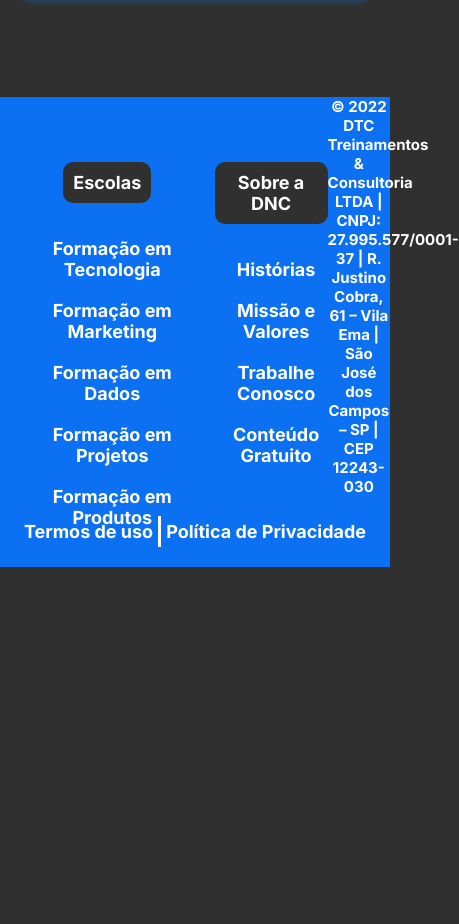
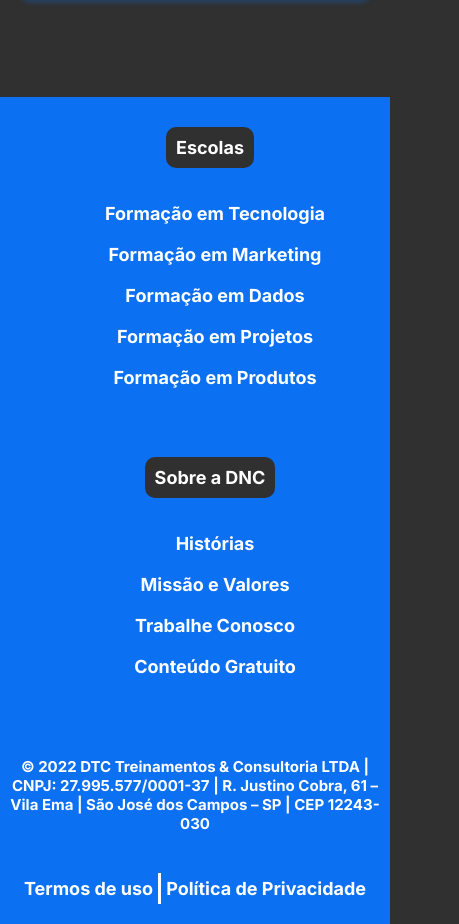
Before and after one commit to pedroburlet/BootCamp, a plain HTML site: page index.html in a window 390 px wide. Shown: the part 1668-2592 px from the top of the page, 459 px wide, since content can reach past the window. Before the commit the page ends 2235 px from the top, so only its background shows below. Drawn offline with Linux system fonts and the light colour scheme; a web font is replaced by a local one.

Commit message:
Finalizando media query

```diff
--- a/style.css
+++ b/style.css
@@ -302,4 +302,14 @@
     .checkbox label{
         font-size: 17px;
     }
+    /* FOOTER */
+
+    footer .linha1{
+        display: flex;
+        flex-direction: column;
+    }
+    footer .endereco{
+        width: 95%;
+        margin-bottom: 20px ;
+    }
 }
```
